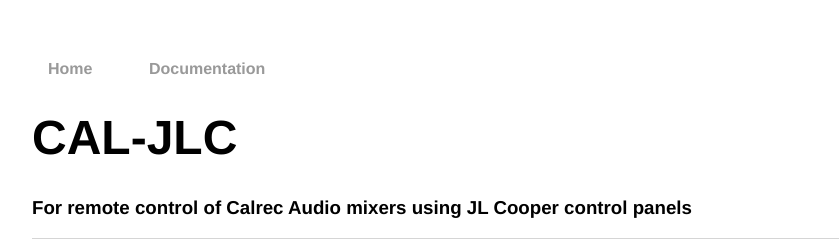
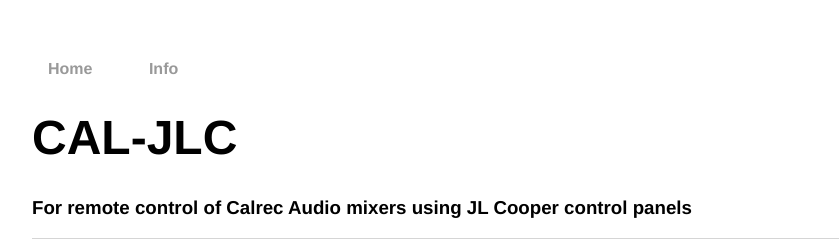
Before and after one commit to caljlc/CAL-JLC, a Jekyll site: the page built from docs/index.html, in a window 1280 px wide. Shown: the top 252 px of the page, without its empty margins (160-999 px from the left). Built offline with Jekyll 4.4.1, drawn with Linux system fonts in a browser that asks for light colours.

Commit message:
Update default.html

```diff
--- a/docs/_layouts/default.html
+++ b/docs/_layouts/default.html
@@ -9,7 +9,7 @@
 			<nav>
 	    		<ul>
 	        		<li><a href="/CAL-JLC/">Home</a></li>
-		        	<li><a href="/CAL-JLC/usage.html">Documentation</a></li>
+		        	<li><a href="/CAL-JLC/usage.html">Info</a></li>
 	        		<!--<li><a href="/cv">CV</a></li>-->
 	        		<!--<li><a href="/blog">Blog</a></li>-->
 	    		</ul>
```
